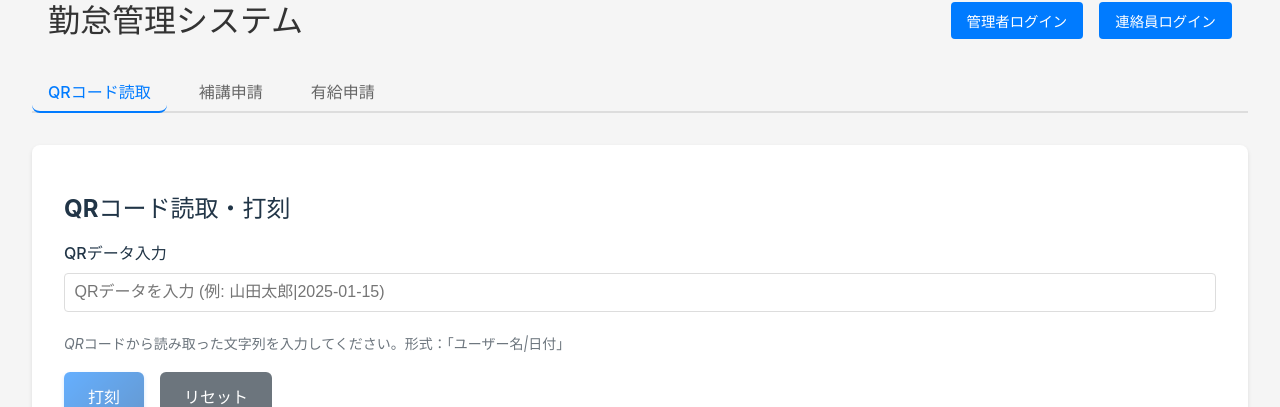
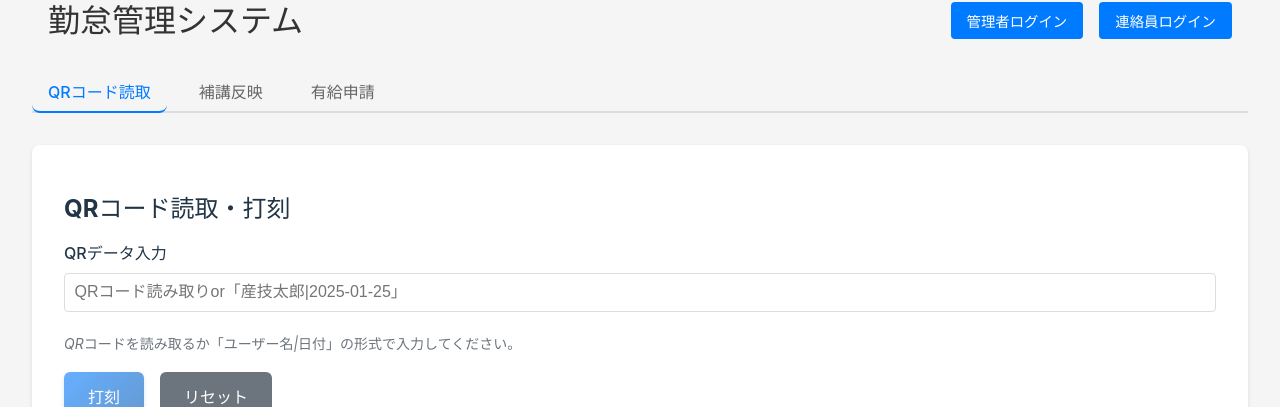
Before and after one commit to JunFujik/engineering_design, a Svelte app in the folder frontend/: page / in a window 1280 px wide. Shown: the part 141-548 px from the top of the page. Built offline with nearby package versions, Linux system fonts and the light colour scheme; no server answers.

Commit message:
なんか体裁

```diff
--- a/frontend/src/App.svelte
+++ b/frontend/src/App.svelte
@@ -18,7 +18,7 @@
 
   const tabs = [
     { id: 'qr-scan', label: 'QRコード読取' },
-    { id: 'makeup', label: '補講申請' },
+    { id: 'makeup', label: '補講反映' },
     { id: 'paid-leave', label: '有給申請' }
   ];
 
--- a/frontend/src/components/MakeUpApproval.svelte
+++ b/frontend/src/components/MakeUpApproval.svelte
@@ -41,7 +41,7 @@
 </script>
 
 <div class="card">
-  <h2>補講申請 {activeTab === 'pending' ? '（未処理）' : '履歴'}</h2>
+  <h2>補講反映 {activeTab === 'pending' ? '（未処理）' : '履歴'}</h2>
 
   <div class="tabs">
     <button on:click={() => activeTab = 'pending'} class:active={activeTab === 'pending'}>未処理</button>
--- a/frontend/src/components/MakeUpClassRequest.svelte
+++ b/frontend/src/components/MakeUpClassRequest.svelte
@@ -58,7 +58,7 @@
     try {
       console.log('送信データ:', formData); // デバッグ用
       await makeupAPI.create(formData);
-      success = '補講申請を送信しました。';
+      success = '補講反映申請を送信しました。';
       // フォームをリセット
       formData = {
         name: '',
@@ -79,7 +79,8 @@
 </script>
 
 <div class="card">
-  <h2>補講申請</h2>
+  <h2>補講反映</h2>
+  補講日が決定したら入力してください
 
   {#if success}
     <p class="success">{success}</p>
@@ -99,7 +100,7 @@
     </div>
 
     <fieldset>
-      <legend>変更前の日時</legend>
+      <legend>補講対象授業の日時</legend>
       <div class="form-group">
         <label for="original_date">日付</label>
         <select id="original_date" bind:value={formData.original_date} required>
@@ -121,7 +122,7 @@
     </fieldset>
 
     <fieldset>
-      <legend>変更後の日時</legend>
+      <legend>補講日の日時</legend>
       <div class="form-group">
         <label for="new_date">日付</label>
         <select id="new_date" bind:value={formData.new_date} required>
--- a/frontend/src/components/QRScanner.svelte
+++ b/frontend/src/components/QRScanner.svelte
@@ -75,11 +75,11 @@
         id="qr-input"
         type="text"
         bind:value={manualInput}
-        placeholder="QRデータを入力 (例: 山田太郎|2025-01-15)"
+        placeholder="QRコード読み取りor「産技太郎|2025-01-25」"
         disabled={loading}
       />
       <small class="input-help">
-        QRコードから読み取った文字列を入力してください。形式：「ユーザー名|日付」
+        QRコードを読み取るか「ユーザー名|日付」の形式で入力してください。
       </small>
     </div>
     <div class="button-group">
```
Also changed, not shown: 1 other file (tests, documents, lock files or other folders).
